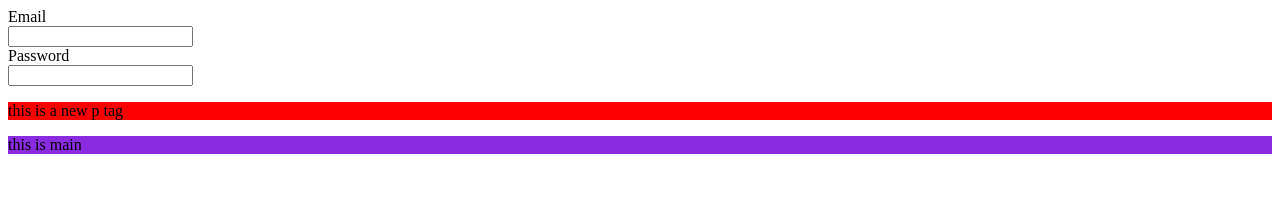
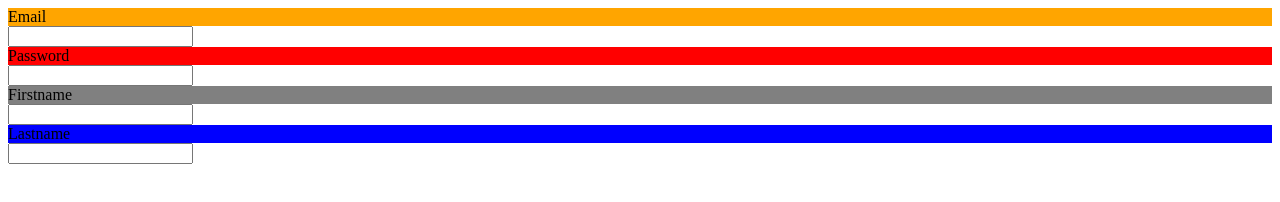
Before and after one commit to Vishvishwanathan/practis, a plain HTML site: page INDEX.HTML in a window 1280 px wide. Drawn offline with Linux system fonts and the light colour scheme.

Commit message:
HTML Asingment

```diff
--- a/INDEX.HTML
+++ b/INDEX.HTML
@@ -4,16 +4,38 @@
 <head>
     <meta charset="UTF-8">
     <title>My frist webpage</title>
-    <link rel="stylesheet" href="INDEX.CSS">
-</head>
+    <style>
+        .main {
+
+            background-color: orange;
+        }
+        .main1{
+            background-color: red;
+        }
+
+        .main2{
+            background-color: gray;
+        }
+        .main3{
+            background-color: blue;
+        }
+        </style>
+ </head>
 
 <body>
-    <label for="Email">Email</label><br>
+    <div class="main">
+    <label for="Email">Email</label><br></div>
     <input type="Email" name="" id="Email"><br>
-    <label for="Password">Password</label><br>
+    <div class="main1">
+    <label for="Password">Password</label><br></div>
     <input type="Password" name="" id="Password"><br>
-    <p  style="background-color: red;" class="main" >this is a new p tag</p>
-    <div  class="main1">this is main</div>
+    <div class="main2">
+    <label for="Firstname">Firstname</label><br></div>
+    <input type="Firstname" name="" id="Firstname"><br>
+    <div class="main3">
+    <label for="Lastname">Lastname</label><br></div>
+    <input type="Lastname" name="" id="Lastname"><br>
+
 </body>
 
 </html>
```
